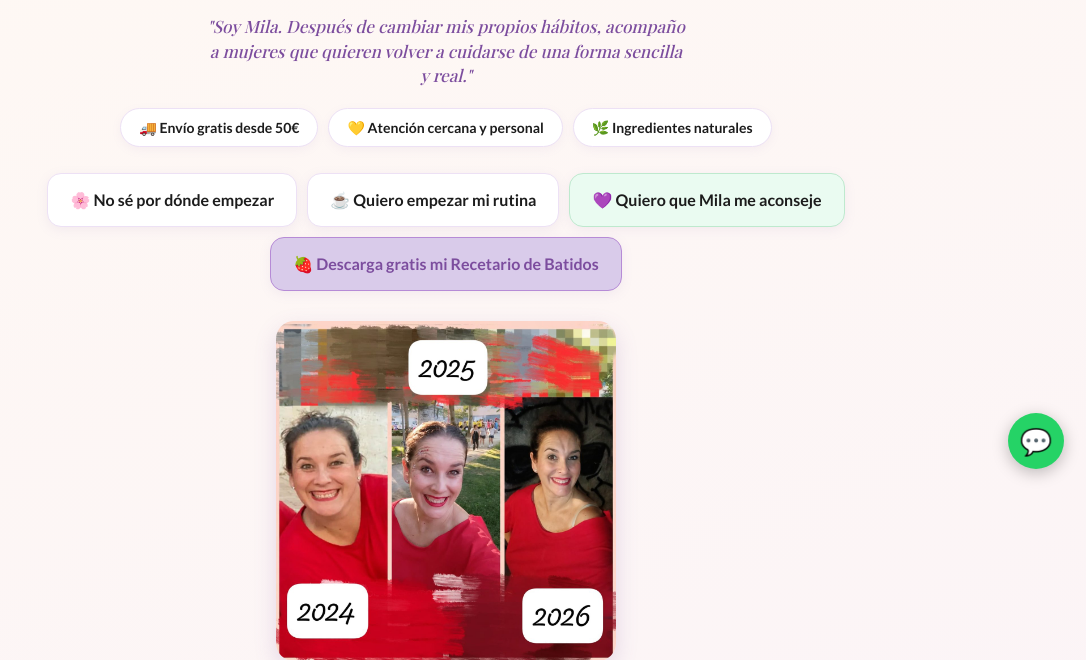
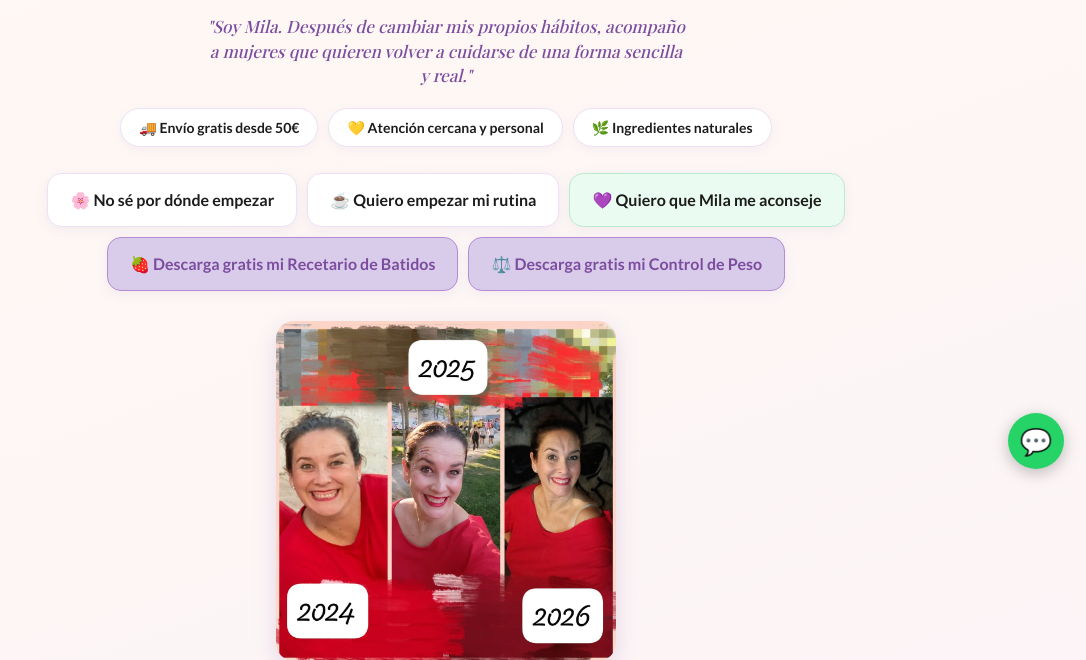
Before and after one commit to milafragaherrera2013-jpg/milafraga-app, a Flask app: page / in a window 1280 px wide. Shown: the part 309-969 px from the top of the page, without its empty margins (194-1280 px from the left). Run offline with Flask 3, Linux system fonts and the light colour scheme; some web fonts are replaced.

Commit message:
Update formulario.html

```diff
--- a/templates/formulario.html
+++ b/templates/formulario.html
@@ -46,6 +46,7 @@
 
   <div class="rutas-guiadas" style="margin-top: 10px;">
     <button type="button" class="ruta-btn ruta-btn-recurso" onclick="document.getElementById('modal-recetario').classList.add('activo')">🍓 Descarga gratis mi Recetario de Batidos</button>
+    <button type="button" class="ruta-btn ruta-btn-recurso" onclick="document.getElementById('modal-control-peso').classList.add('activo')">⚖️ Descarga gratis mi Control de Peso</button>
   </div>
 </div>
 
@@ -58,6 +59,20 @@
       <input type="text" name="nombre_lead" placeholder="Tu nombre" required>
       <input type="text" name="telefono_lead" placeholder="Tu WhatsApp" required>
       <button type="submit" class="modal-boton">⬇️ Descargar mi recetario</button>
+    </form>
+    <p class="modal-nota">Solo usaré tus datos para acompañarte — nada de spam. 🌿</p>
+  </div>
+</div>
+
+<div class="modal-overlay" id="modal-control-peso">
+  <div class="modal-caja">
+    <span class="modal-cerrar" onclick="document.getElementById('modal-control-peso').classList.remove('activo')">&times;</span>
+    <h3>Casi lo tienes 💜</h3>
+    <p>Dime tu nombre y tu WhatsApp y te llevas tu plantilla de <b>Control de Peso</b> en PDF, gratis.</p>
+    <form action="{{ url_for('control_peso') }}" method="POST">
+      <input type="text" name="nombre_lead" placeholder="Tu nombre" required>
+      <input type="text" name="telefono_lead" placeholder="Tu WhatsApp" required>
+      <button type="submit" class="modal-boton">⬇️ Descargar mi plantilla</button>
     </form>
     <p class="modal-nota">Solo usaré tus datos para acompañarte — nada de spam. 🌿</p>
   </div>
```
